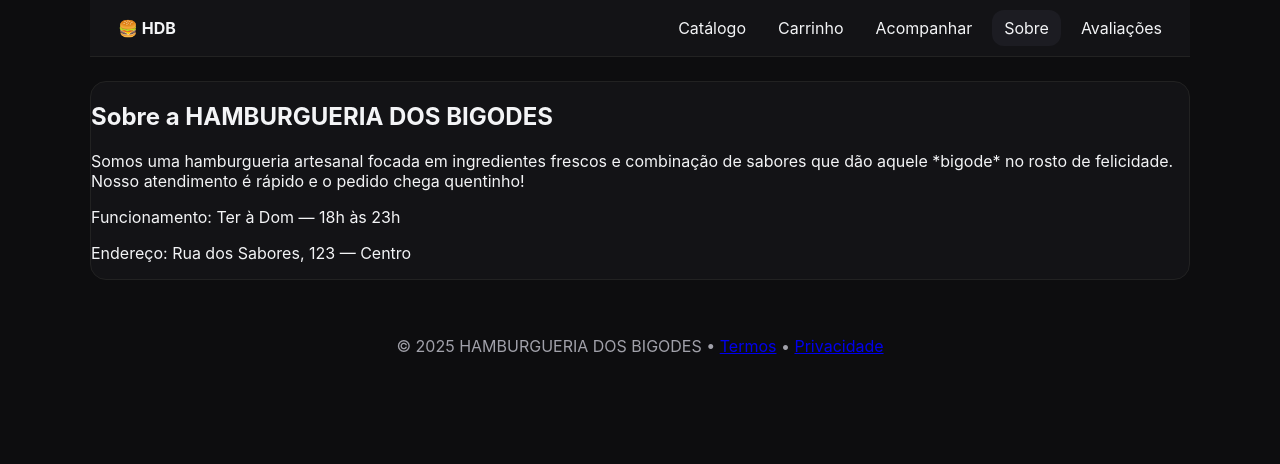
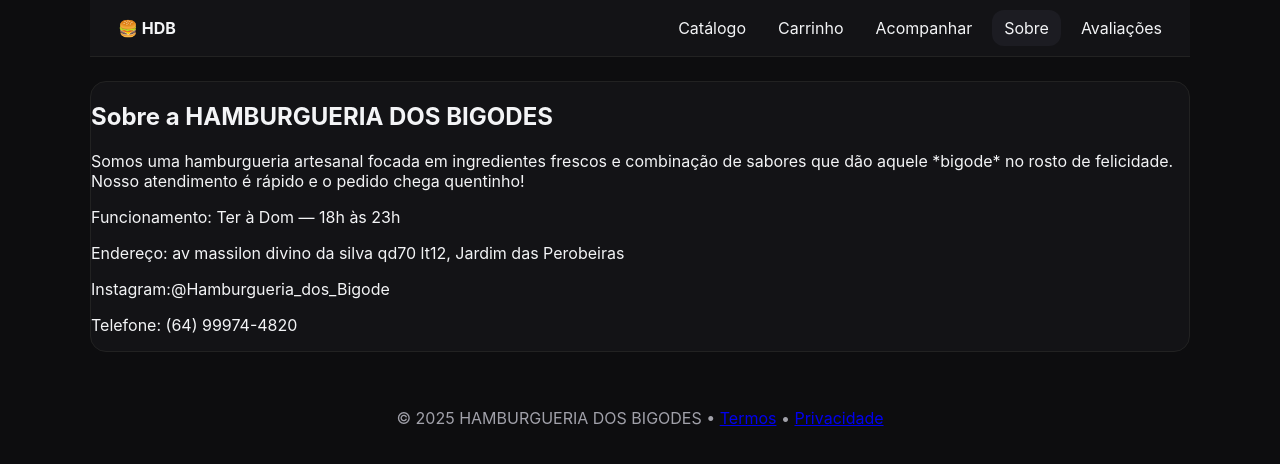
Before and after one commit to DJTHDASERRA/hamburgueria-dos-bigode, a plain HTML site: page about.html in a window 1280 px wide. Drawn offline with Linux system fonts and the light colour scheme.

Commit message:
about.html

```diff
--- a/about.html
+++ b/about.html
@@ -61,7 +61,9 @@ html,body{margin:0;padding:0;background:var(--bg);color:var(--fg);font-family:In
     <h2>Sobre a HAMBURGUERIA DOS BIGODES</h2>
     <p>Somos uma hamburgueria artesanal focada em ingredientes frescos e combinação de sabores que dão aquele *bigode* no rosto de felicidade. Nosso atendimento é rápido e o pedido chega quentinho!</p>
     <p>Funcionamento: Ter à Dom — 18h às 23h</p>
-    <p>Endereço: Rua dos Sabores, 123 — Centro</p>
+    <p>Endereço: av massilon divino da silva qd70 lt12, Jardim das Perobeiras</p>
+    <p>Instagram:@Hamburgueria_dos_Bigode</p>
+    <p>Telefone: (64) 99974-4820</p>
   </div>
 </div>
 
```
